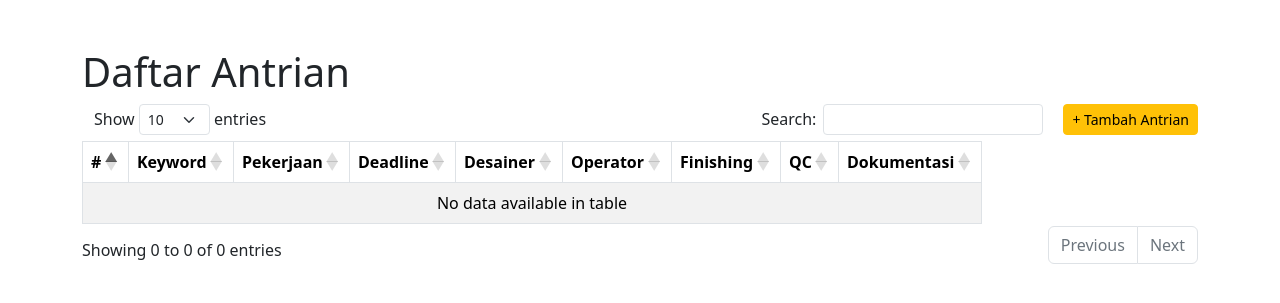
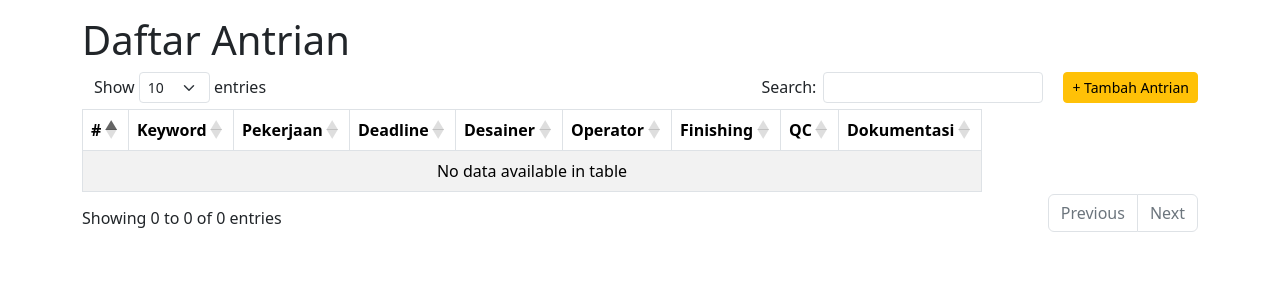
Before and after one commit to hadifiqih/webantree, a PHP site: page /sales.php in a window 1280 px wide. Shown: the part 56-359 px from the top of the page. Run offline with PHP 8.4, Linux system fonts and the light colour scheme; data that the repository does not hold is empty; some libraries are stand-ins or nearby versions.

Commit message:
margin Y

```diff
--- a/sales.php
+++ b/sales.php
@@ -38,7 +38,7 @@
     <!-- End Navbar -->
 
     <!-- Container untuk tabel -->
-    <div class="container mt-5">
+    <div class="container my-3">
         <h1>Daftar Antrian</h1>
         <!-- Button tambah antrian -->
         <a href="tambah-antrian.php" class="btn btn-sm btn-warning float-end ms-2">+ Tambah Antrian</a>
```
